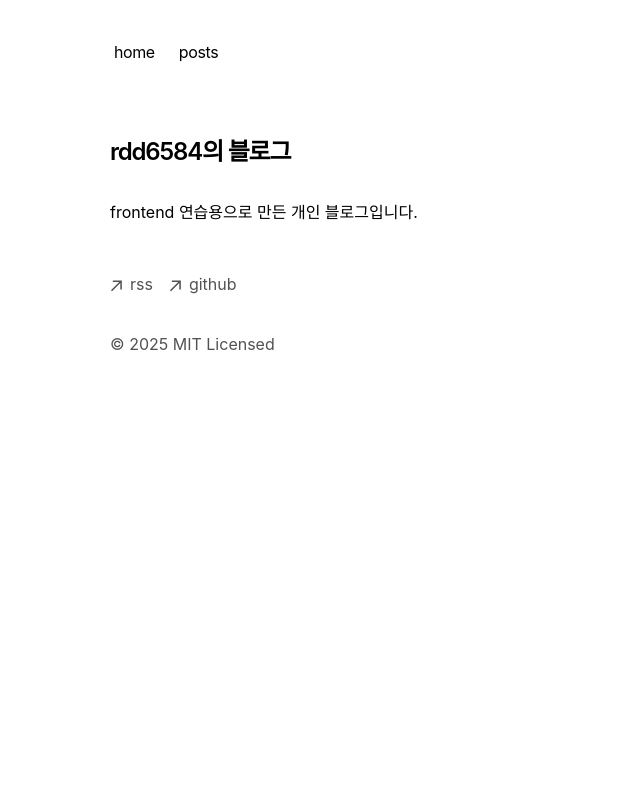
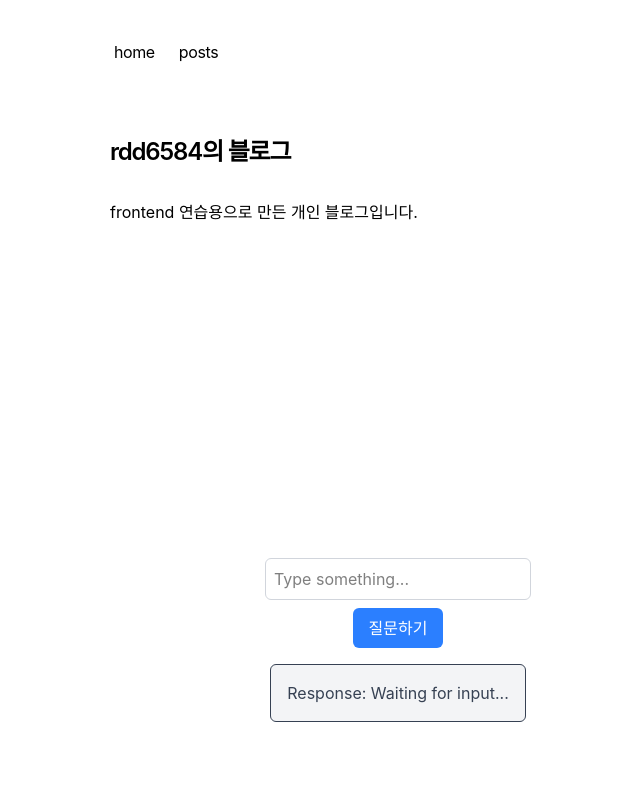
Before and after one commit to rdd6584/ai-blog, a Next.js app: page / in a window 1280 px wide. Shown: the top 800 px of the page, without its empty margins (242-882 px from the left). Built offline with nearby package versions, Linux system fonts and the light colour scheme.

Commit message:
gpt rag api 및 ui 작성 Signed-off-by: rdd6584 <rdd573@naver.com>

```diff
--- /dev/null
+++ b/app/api/ask/route.ts
@@ -0,0 +1,122 @@
+// pages/api/ask.ts
+import { NextResponse } from 'next/server';
+import OpenAPI from 'openai';
+import fs from 'fs';
+import path from 'path';
+import { promisify } from 'util';
+import GPT3Tokenizer from 'gpt3-tokenizer';
+
+const readFile = promisify(fs.readFile);
+
+// 환경 변수 로드
+const OPENAI_KEY = process.env.OPENAI_KEY;
+if (!OPENAI_KEY) {
+  throw new Error('Missing OPENAI_KEY in environment variables.');
+}
+
+const openai = new OpenAPI({
+  apiKey: OPENAI_KEY,
+});
+
+// 임베딩 파일 경로
+const EMBEDDINGS_FILE = path.join(process.cwd(), 'embeddings.json');
+
+// 코사인 유사도 함수
+function cosineSimilarity(a: number[], b: number[]): number {
+  const dotProduct = a.reduce((sum, val, idx) => sum + val * b[idx], 0);
+  const magnitudeA = Math.sqrt(a.reduce((sum, val) => sum + val * val, 0));
+  const magnitudeB = Math.sqrt(b.reduce((sum, val) => sum + val * val, 0));
+  return dotProduct / (magnitudeA * magnitudeB);
+}
+
+export async function POST(req: Request) {
+  try {
+    const { prompt } = await req.json();
+
+    if (!prompt) {
+      throw new Error('Missing prompt in request body.');
+    }
+
+    // 1. 질문 임베딩 생성
+    const embeddingResponse = await openai.embeddings.create({
+      model: 'text-embedding-3-large',
+      input: prompt.replace(/\n/g, ' '),
+    });
+
+    const questionEmbedding = embeddingResponse.data[0].embedding;
+
+    // 2. 모든 임베딩 로드
+    const embeddingsData: {
+      id: string;
+      title: string;
+      content: string;
+      embedding: number[];
+    }[] = JSON.parse(await readFile(EMBEDDINGS_FILE, 'utf-8'));
+
+    // 3. 유사도 계산 및 상위 5개 콘텐츠 선택
+    const similarities = embeddingsData.map((section) => ({
+      ...section,
+      similarity: cosineSimilarity(questionEmbedding, section.embedding),
+    }));
+
+    // 유사도 기준으로 내림차순 정렬
+    similarities.sort((a, b) => b.similarity - a.similarity);
+
+    // 상위 N개 선택 (예: 5개)
+    const topSections = similarities.slice(0, 5).filter((s) => s.similarity > 0.2); // 임계값 설정
+
+    // 4. 컨텍스트 조립
+    const tokenizer = new GPT3Tokenizer({ type: 'gpt3' });
+    let tokenCount = 0;
+    let contextText = '';
+
+    for (const section of topSections) {
+      const content = section.content;
+      const encoded = tokenizer.encode(content);
+      tokenCount += encoded.text.length;
+
+      if (tokenCount >= 1500) {
+        break;
+      }
+
+      contextText += `${content.trim()}\n---\n`;
+    }
+
+    // 5. OpenAI Chat Completion 요청
+    const promptText = `
+      Context sections:
+      ${contextText}
+
+      Question: """
+      ${prompt}
+      """
+    `;
+
+    console.log(promptText)
+
+    const prePrompt = `
+      You are a very enthusiastic representative who loves to help people!
+      Given the following sections from the documentation, answer the question using only that information,
+      outputted in markdown format. If you are unsure and the answer is not explicitly written in the documentation, say
+      "죄송하지만, 해당 내용은 알 수 없어요! 이 블로그에 관한 내용만 질문해주세요!"
+    `;
+
+    const chatResponse = await openai.chat.completions.create({
+      model: 'gpt-4o-mini',
+      messages: [
+        { role: 'system', content: prePrompt },
+        { role: 'user', content: promptText },
+      ],
+      max_tokens: 512,
+      temperature: 0,
+    });
+
+    const answer = chatResponse.choices[0].message.content?.trim() || 'No answer provided.';
+
+    // 6. 답변 반환
+    return NextResponse.json({ answer });
+  } catch (error) {
+    console.error('OpenAI API 호출 중 오류 발생:', error);
+    return NextResponse.json({ error: '서버 오류가 발생했습니다.' }, { status: 500 });
+  }
+}
--- /dev/null
+++ b/app/components/ai-question.tsx
@@ -0,0 +1,77 @@
+'use client'
+
+import { useState } from "react";
+
+const TextInput = ({ onSubmit }) => {
+  const [text, setText] = useState("");
+
+  const handleSubmit = (e) => {
+    e.preventDefault();
+    if (text.trim()) {
+      onSubmit(text);
+      setText("");
+    }
+  };
+
+  return (
+    <form onSubmit={handleSubmit} className="flex flex-col items-center gap-2">
+      <input
+        type="text"
+        value={text}
+        onChange={(e) => setText(e.target.value)}
+        className="border border-gray-300 p-2 rounded-md focus:outline-none focus:ring-2 focus:ring-blue-500"
+        placeholder="Type something..."
+      />
+      <button
+        type="submit"
+        className="bg-blue-500 text-white px-4 py-2 rounded-md hover:bg-blue-600 transition"
+      >
+        질문하기
+      </button>
+    </form>
+  );
+};
+
+const TextResponse = ({ text, loading }) => {
+  return (
+    <div className="mt-4 p-4 border rounded-md bg-gray-100 text-gray-700">
+      <p>{loading ? "Loading..." : `Response: ${text ? `You typed: "${text}"` : "Waiting for input..."}`}</p>
+      </div>
+  );
+};
+
+export default function TextInputResponse() {
+  const [response, setResponse] = useState("");
+  const [loading, setLoading] = useState(false);
+
+  async function CreateResponse(question) {
+    setLoading(true);
+
+    try {
+      const response = await fetch('/api/ask', {
+        method: 'POST',
+        headers: { 'Content-Type': 'application/json' },
+        body: JSON.stringify({ prompt: question }),
+      });
+
+      if (!response.ok) {
+        const errorData = await response.json();
+        setResponse(`Error: ${errorData.error}`);
+      } else {
+        const data = await response.json();
+        setResponse(data.answer);
+      }
+    } catch (error) {
+      setResponse('An unexpected error occurred.');
+    } finally {
+      setLoading(false);
+    }
+  }
+
+  return (
+    <div className="flex flex-col items-center p-6">
+      <TextInput onSubmit={CreateResponse} />
+      <TextResponse text={response} loading={loading} />
+    </div>
+  );
+}
--- a/app/page.tsx
+++ b/app/page.tsx
@@ -1,3 +1,5 @@
+import TextInputResponse from "app/components/ai-question";
+
 export default function Page() {
   return (
     <section>
@@ -7,6 +9,9 @@ export default function Page() {
       <p className="mb-4">
         {`frontend 연습용으로 만든 개인 블로그입니다.`}
       </p>
+      <div className="flex justify-center items-center min-h-screen">
+        <TextInputResponse />
+      </div>
     </section>
   )
 }
--- a/package.json
+++ b/package.json
@@ -14,6 +14,7 @@
     "@vercel/speed-insights": "^1.0.9",
     "dotenv": "^16.4.7",
     "geist": "1.2.2",
+    "gpt3-tokenizer": "^1.1.5",
     "gray-matter": "^4.0.3",
     "next": "^15.1.6",
     "next-mdx-remote": "^4.4.1",
```
Also changed, not shown: 1 other file (tests, documents, lock files or other folders).
